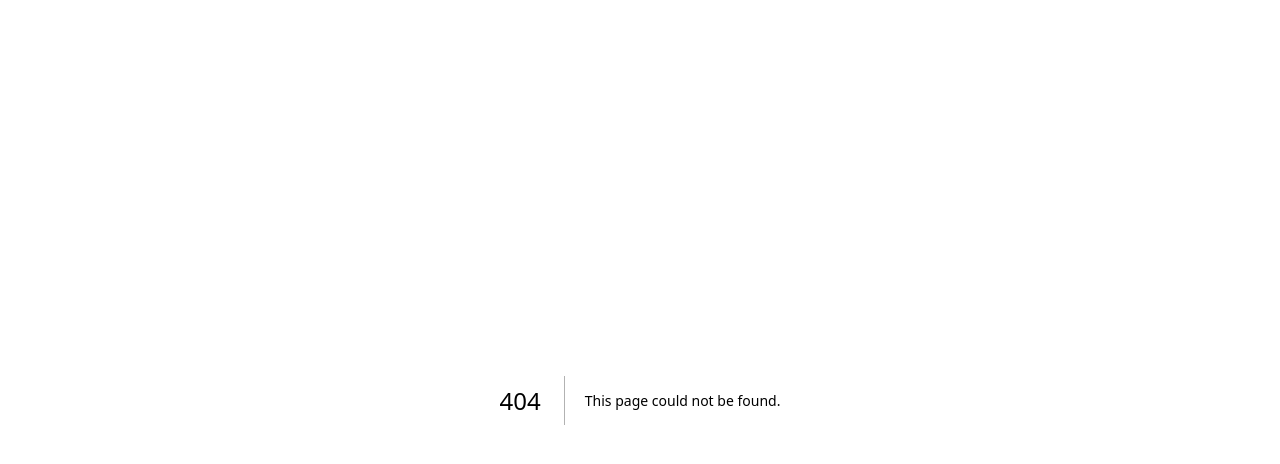
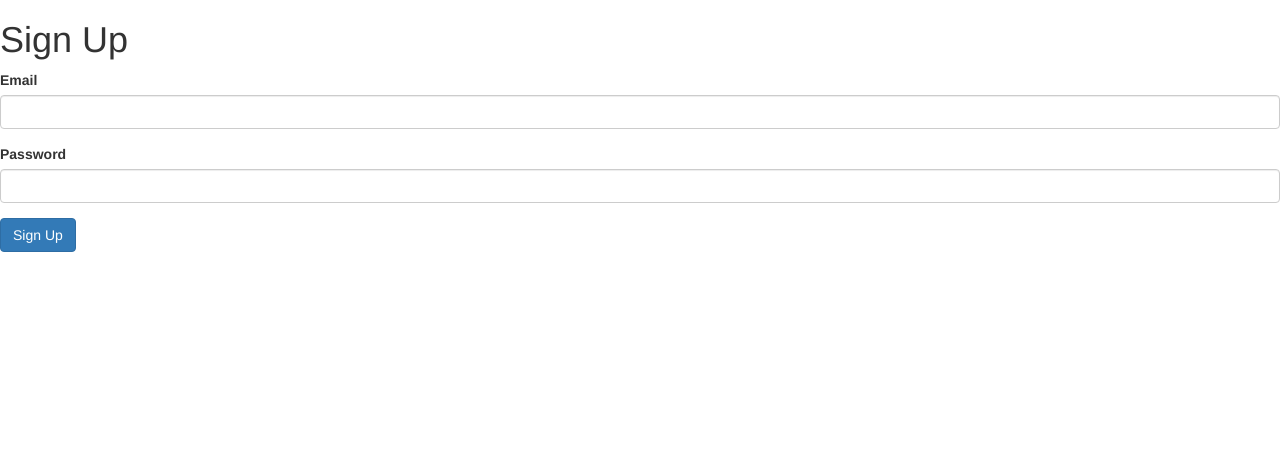
Before and after one commit to nima-z/Ticket_Hub, a Next.js app in the folder client/: page /auth/signup in a window 1280 px wide. Before the commit this address had no page. Shown: the top 464 px of the page. Built offline with nearby package versions, Linux system fonts and the light colour scheme.

Commit message:
sign up form

```diff
--- a/client/package.json
+++ b/client/package.json
@@ -2,7 +2,6 @@
   "name": "client",
   "version": "1.0.0",
   "main": "index.js",
-  "devDependencies": {},
   "scripts": {
     "dev": "next"
   },
@@ -11,6 +10,7 @@
   "license": "ISC",
   "description": "",
   "dependencies": {
+    "bootstrap": "^3.4.1",
     "next": "^13.1.1",
     "react": "^18.2.0",
     "react-dom": "^18.2.0"
--- /dev/null
+++ b/client/pages/auth/signup.js
@@ -0,0 +1,18 @@
+import React from "react";
+
+export default function signup() {
+  return (
+    <form>
+      <h1>Sign Up</h1>
+      <div className="form-group">
+        <label htmlFor="email">Email</label>
+        <input type="text" className="form-control" name="email" />
+      </div>
+      <div className="form-group">
+        <label htmlFor="password">Password</label>
+        <input type="password" className="form-control" name="password" />
+      </div>
+      <button className="btn btn-primary">Sign Up</button>
+    </form>
+  );
+}
```
Also changed, not shown: 1 other file (tests, documents, lock files or other folders).
